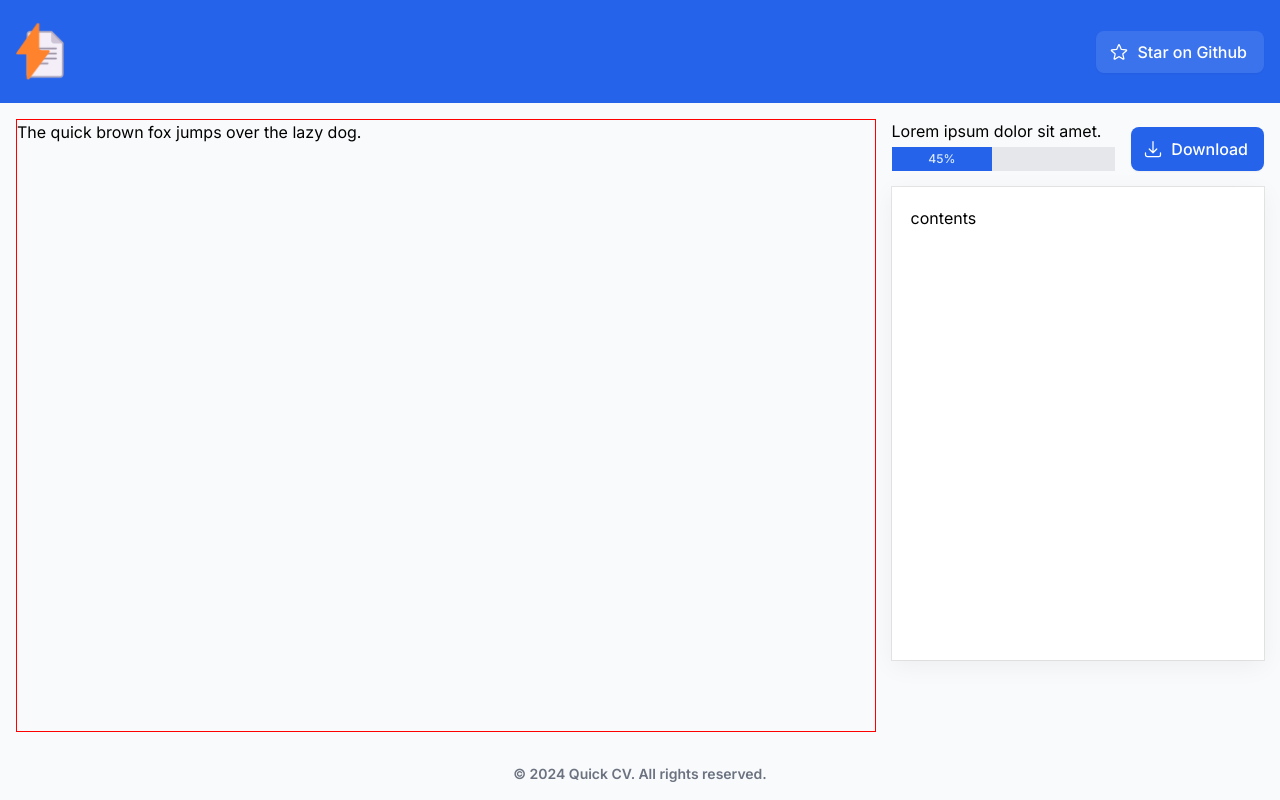
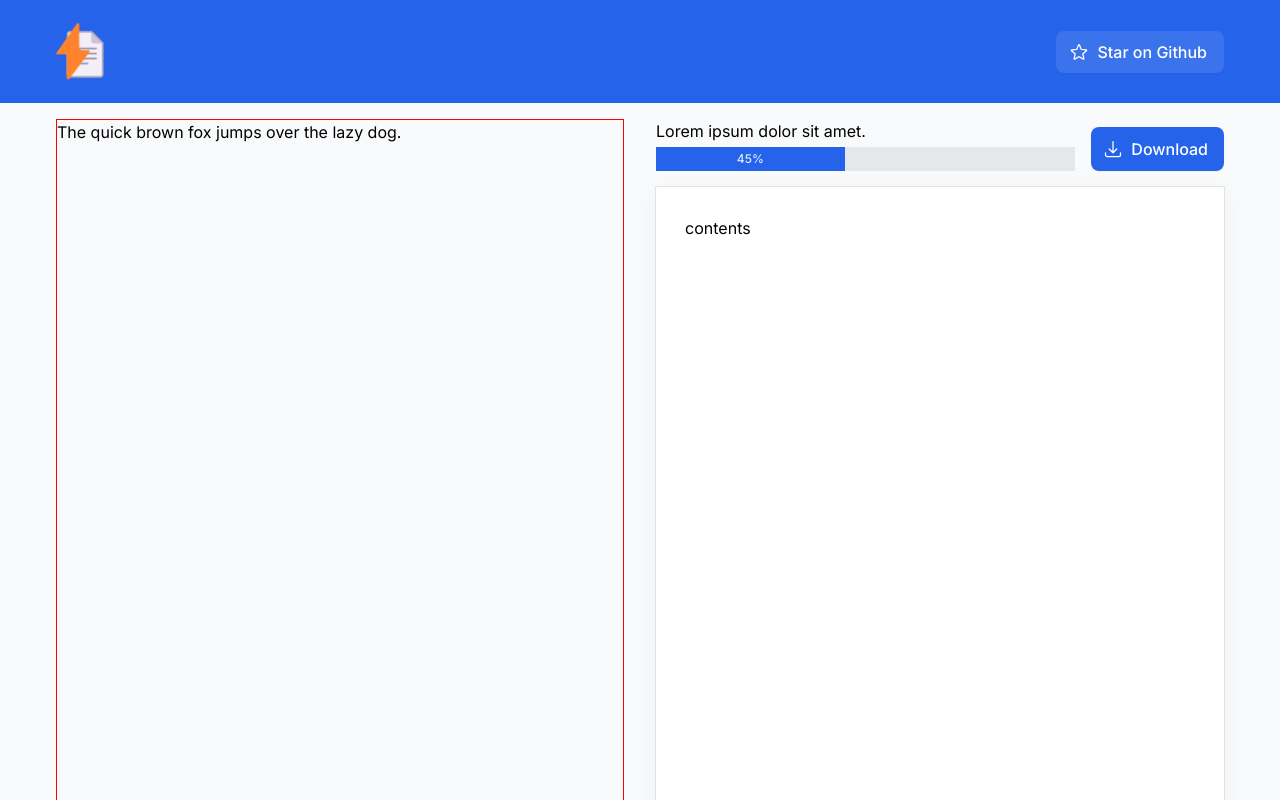
Before and after one commit to xyzeez/cv-application, a React (Vite) app: page / in a window 1280 px wide. Shown: the top 800 px of the page. Built offline with nearby package versions, Linux system fonts and the light colour scheme.

Commit message:
🎨 ui(app): added a box container component

```diff
--- a/src/App.jsx
+++ b/src/App.jsx
@@ -7,6 +7,7 @@ import Start from './components/start';
 import Form from './components/form';
 import Preview from './components/preview';
 import Footer from './components/footer';
+import Box from './components/box';
 
 function App() {
   const [newUser, setNewUser] = useState(false);
@@ -14,15 +15,17 @@ function App() {
   return (
     <div className="grid grid-rows-[auto_1fr_auto] min-h-screen font-inter font-normal">
       <Header />
-      <main className="bg-gray-50 grid grid-rows-[auto_1fr] px-sys py-4 gap-4 lg:grid-rows-1 lg:grid-cols-[3fr_1.3fr]">
+      <main className="bg-gray-50 py-4">
+        <Box containerStyle=" grid grid-rows-[auto_1fr] gap-y-4 gap-x-8 lg:grid-rows-1 lg:grid-cols-[1fr_1fr]">
           {newUser ? (
             <Start />
           ) : (
             <>
-            <Form relativeStyle="row-start-2 row-end-3 lg:row-start-1 lg:row-end-2" />
-            <Preview relativeStyle="row-start-1 row-end-2 lg:row-start-1 lg:row-end-2" />
+              <Form relativeStyle="row-start-1 row-end-2 lg:row-start-1 lg:row-end-2" />
+              <Preview relativeStyle="row-start-2 row-end-3 lg:row-start-1 lg:row-end-2" />
             </>
           )}
+        </Box>
       </main>
       <Footer />
     </div>
--- /dev/null
+++ b/src/components/box.jsx
@@ -0,0 +1,7 @@
+const Box = ({ containerStyle, children }) => {
+  return (
+    <div className={`w-sys px-sys mx-auto ${containerStyle}`}>{children}</div>
+  );
+};
+
+export default Box;
--- a/src/components/footer.jsx
+++ b/src/components/footer.jsx
@@ -1,7 +1,11 @@
+import Box from './box';
+
 const Footer = () => {
   return (
-    <footer className="bg-gray-50 text-gray-500 text-sm font-inherit font-semibold mt-auto flex items-center text-center justify-center px-sys py-4">
-      &copy; {new Date().getFullYear()} Quick CV. All rights reserved.
+    <footer className="bg-gray-50 text-gray-500 text-sm font-inherit font-semibold mt-auto py-4">
+      <Box containerStyle="flex items-center text-center justify-center">
+        &copy; {new Date().getFullYear()} Quick CV. All rights reserved.
+      </Box>
     </footer>
   );
 };
--- a/src/components/header.jsx
+++ b/src/components/header.jsx
@@ -3,10 +3,12 @@ import { StarIcon } from '@heroicons/react/24/outline';
 
 // Components
 import Button from './button';
+import Box from './box';
 
 const Header = () => {
   return (
-    <header className="bg-blue-600 px-sys py-4 flex flex-row justify-between items-center">
+    <header className="bg-blue-600 px-sys py-4 flex items-center justify-center">
+      <Box containerStyle="flex flex-row justify-between items-center">
         <a href="#">
           <img src={logo} alt="quick" className="h-auto w-9 md:w-10 xl:w-12" />
         </a>
@@ -15,6 +17,7 @@ const Header = () => {
             Star on Github
           </Button>
         </a>
+      </Box>
     </header>
   );
 };
```
Lines whose indentation alone changed are shown as unchanged.
